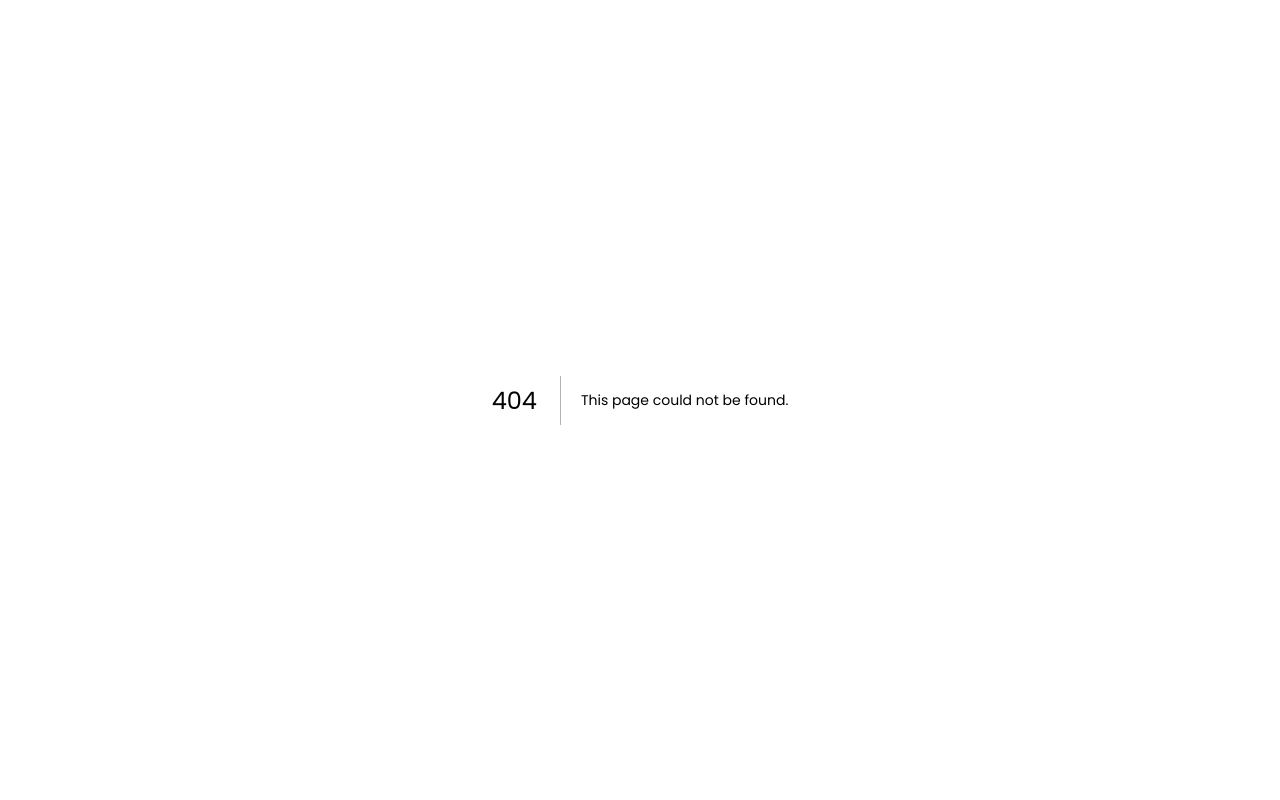
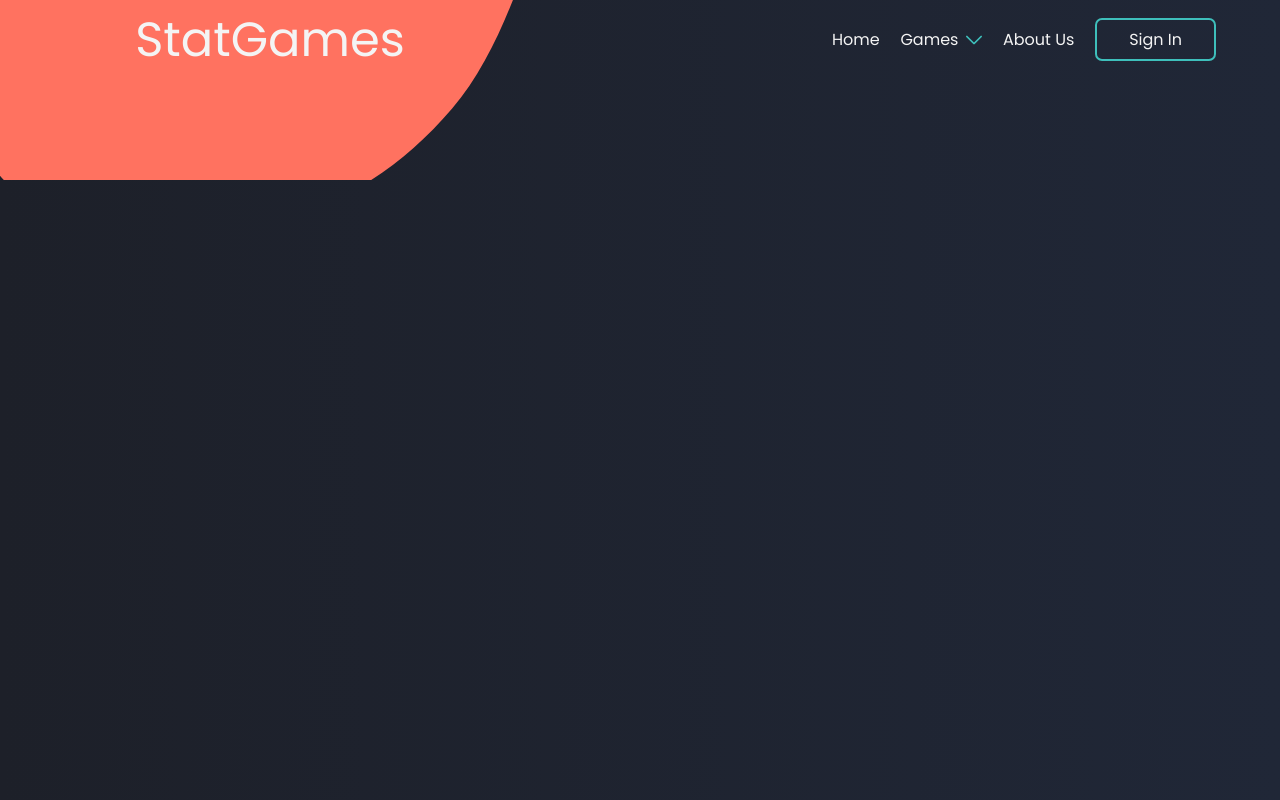
Before and after one commit to twt-nova/stat-games, a Next.js app in the folder frontend/: page /games/clashRoyale in a window 1280 px wide. Before the commit this address had no page. Built offline with nearby package versions, Linux system fonts and the light colour scheme; no server answers.

Commit message:
added page files for clash royale

```diff
--- a/frontend/components/Header/index.tsx
+++ b/frontend/components/Header/index.tsx
@@ -26,7 +26,7 @@ export default function Header() {
   return (
     <header className={styles.header}>
       <div className={styles.circleBg}>
-        <h1>StatGames</h1>
+        <Link href="/">StatGames</Link>
       </div>
       <ul>
         <li className={styles.link}>
--- /dev/null
+++ b/frontend/pages/games/clashRoyale.tsx
@@ -0,0 +1,10 @@
+import Header from "../../components/Header";
+import styles from "../../styles/ClashRoyale.module.css";
+
+export default function ClashRoyale() {
+  return (
+    <div className={styles.clashRoyale}>
+      <Header />
+    </div>
+  );
+}
--- /dev/null
+++ b/frontend/styles/ClashRoyale.module.css
@@ -0,0 +1,5 @@
+.clashRoyale {
+  height: 100vh;
+  width: 100%;
+  background: var(--gradient);
+}
--- a/frontend/styles/Header.module.css
+++ b/frontend/styles/Header.module.css
@@ -19,7 +19,7 @@
   background-repeat: no-repeat;
 }
 
-.header h1 {
+.circleBg a {
   font-size: var(--font-size-large);
   font-weight: 400;
 }
@@ -117,7 +117,6 @@
   flex-direction: column;
   align-content: center;
   justify-content: center;
-  /* border-radius: var(--border-radius); */
   border: var(--border);
 }
 
--- a/frontend/styles/Home.module.css
+++ b/frontend/styles/Home.module.css
@@ -1,7 +1,7 @@
 .container {
   height: 100vh;
 
-  background: linear-gradient(to right, var(--bg-color), #202737);
+  background: var(--gradient);
 }
 
 .main {
--- a/frontend/styles/globals.css
+++ b/frontend/styles/globals.css
@@ -57,6 +57,8 @@ a {
   --button-height: 44px;
 
   --transition: all 0.3s ease-in-out;
+
+  --gradient: linear-gradient(to right, var(--bg-color), #202737);
 }
 
 /* =========================== */
```
